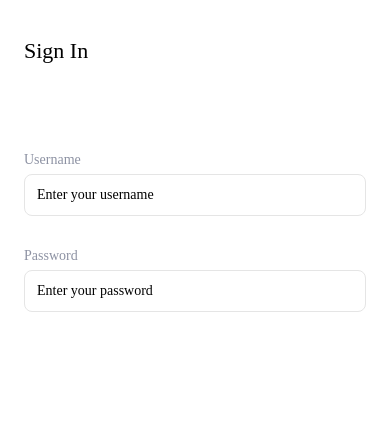
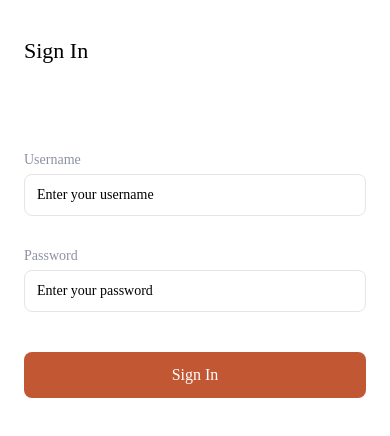
Before and after one commit to sergiopoli77/Alaise, a React Native app: screen / in a window 390 px wide. Shown: the top 436 px of the page. Built offline with nearby package versions, Linux system fonts and the light colour scheme.

Commit message:
add button signin

```diff
--- a/src/pages/SignIn/Index.tsx
+++ b/src/pages/SignIn/Index.tsx
@@ -12,6 +12,9 @@ const SignIn = () => {
         <TextInput label="Username" placeholder="Enter your username" />
         <Gap height={16} />
         <TextInput label="Password" placeholder="Enter your password" />
+        <Gap height={24} />
+        <Button label="Sign In" />
+        <Gap height={12} />
       </View>
     </View>
   );
```
